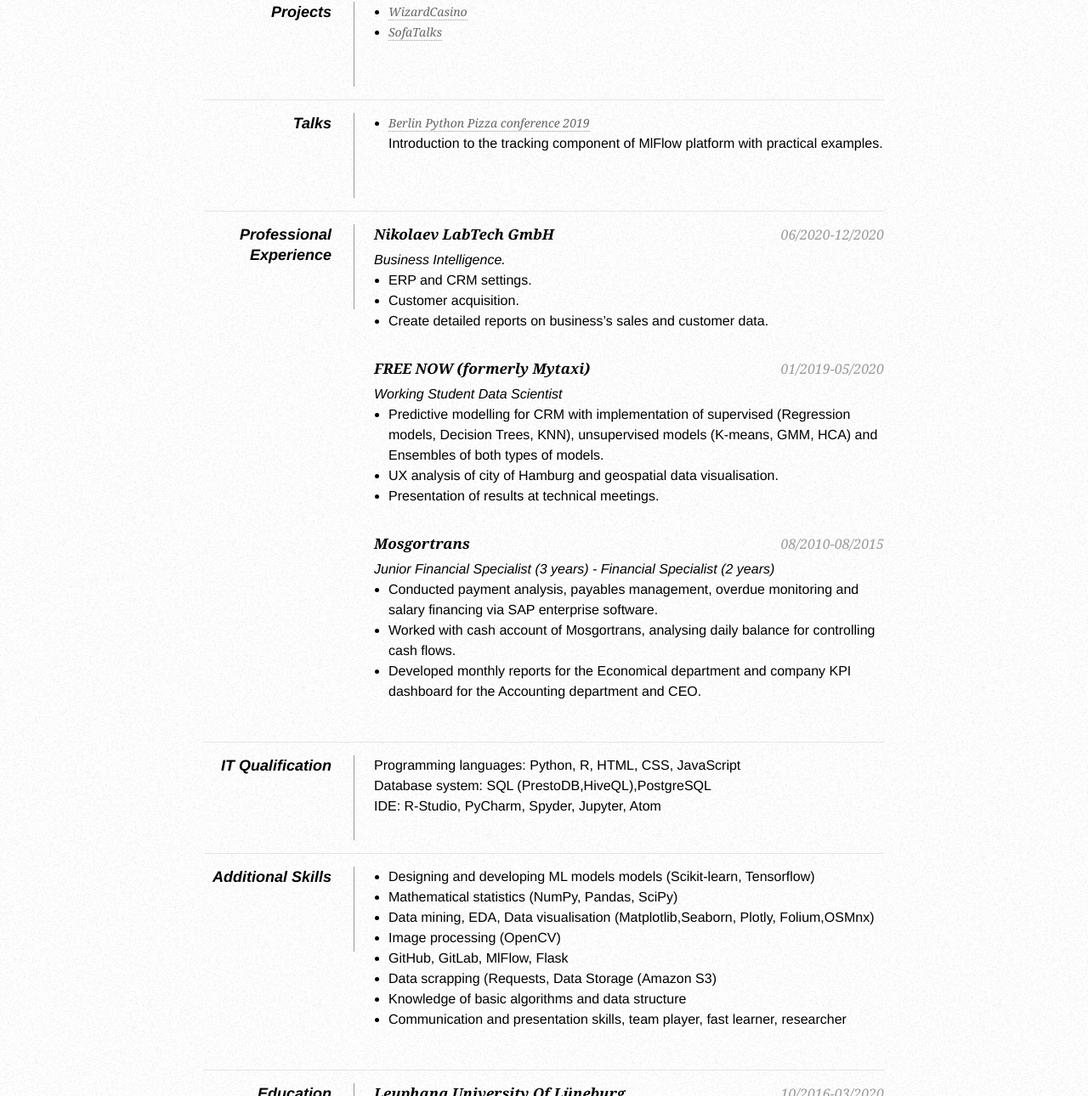
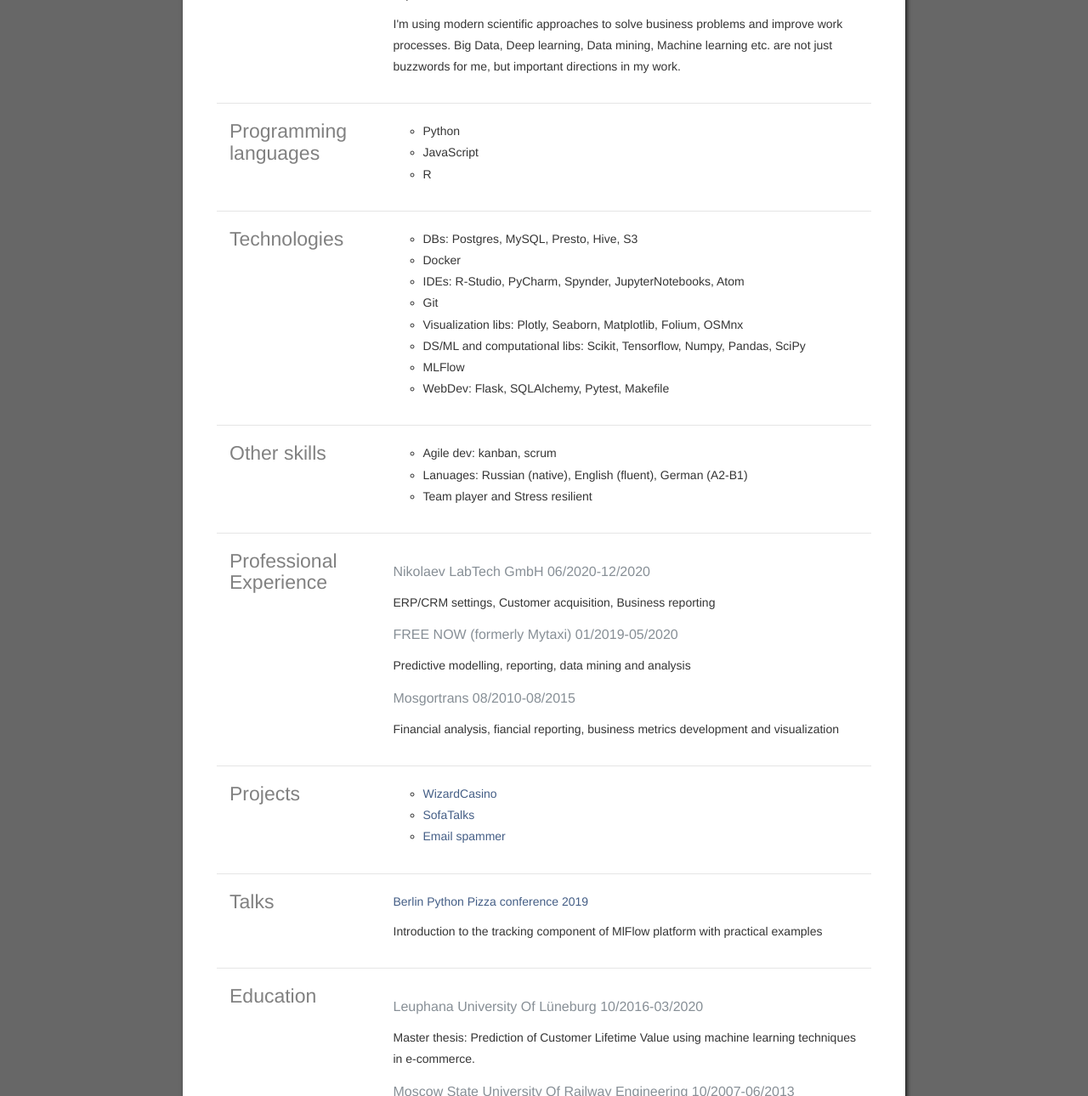
Before and after one commit to NadyZabi/cv_nazabo, a plain HTML site: page index.html in a window 1280 px wide. Shown: the part 460-1750 px from the top of the page at 85% size. Drawn offline with nearby package versions, Linux system fonts and the light colour scheme.

Commit message:
new container style

```diff
--- a/cv.css
+++ b/cv.css
@@ -1,123 +1,145 @@
 body {
   background-color: rgb(103, 103, 103);
 }
-
-* { margin: 0; padding: 0; }
-
-body {
-  font: 16px Helvetica, Sans-Serif;
-  line-height: 24px;
-  background: url(img/noise.jpg);
+.container {
+  -webkit-box-shadow: 2px 2px 5px 0px rgba(0,0,0,0.75);
+  -moz-box-shadow: 2px 2px 5px 0px rgba(0,0,0,0.75);
+  box-shadow: 2px 2px 5px 0px rgba(0,0,0,0.75);
+  margin-top: 20px;
+  margin-bottom: 20px;
+  padding-bottom: 15px;
+  padding-top: 50px;
+  background-color: white;
+}
+@media (max-width: 768px){
+  .container {
+    max-width: 730px;
+  }}
+@media (min-width: 768){
+  .container{
+    width: 850px
+  }}
+@media (min-width: 1200px){
+  .container {
+    max-width: 850px;
+  }}
+.my-img{
+  float:  right;
+  max-width: 150px;
+  height: auto;
+}
+@media (max-width: 600px){
+  .my-img{
+    display: none;
+}}
+.row-header{
+  display: flex;
+  flex-direction: row;
+  margin-right: 40px;
+  margin-left: 40px;
+  border-bottom: 1px solid rgb(229, 229, 229);
+}
+.row-body{
+  margin-right: 40px;
+  margin-left: 40px;
 }
 
+.row {
+  padding-top: 20px;
+  padding-bottom: 20px;
+
+}
+#underlined {
+  border-bottom: 1px solid rgb(229, 229, 229);
+}
+address {
+  float: left;
+  margin-top: 30px;
+  margin-bottom: -20px;
+}
+ul{
+  list-style: none;
+  font-size: 12px;
+  padding: 0px;
+}
+.letter-icon{
+  margin-right: 10px;
+}
+.address-icon{
+  margin-right: 10px;
+}
+.mobile-icon{
+  margin-right: 10px;
+}
+ul .list-inline {
+  font-size: 16px;
+}
+#progress-skills {
+  padding-left: 35px;
+  font-family: "Helvetica Neue", Helvetica, Arial, sans-serif;
+  font-size: 14px;
+  line-height: 1.8;
+  font-weight: 300;
+  color: rgb(53, 53, 53);
+  list-style: circle;
+}
+#list-skills{
+  padding-left: 35px;
+  font-family: "Helvetica Neue", Helvetica, Arial, sans-serif;
+  font-size: 14px;
+  line-height: 1.8;
+  font-weight: 300;
+  color: rgb(53, 53, 53);
+  list-style: circle;
+}
+a {
+  color: rgb(68, 94, 134);
+}
+a:hover{
+  color:rgb(90, 162, 194);
+}
+#projects {
+  color:  rgb(55, 55, 55);
+}
+#projects:hover {
+  color: rgb(11, 113, 144);
+}
+h {
+  font-family: "Times New Roman", Times, serif;
+  font-weight: bold;
+  font-size: 40px;
+}
+h2{
+    color: rgb(129, 129, 129);
+    margin: 0 auto;
+    font-size: 23px;
+}
+h3{
+  font-family: "Helvetica Neue", Helvetica, Arial, sans-serif;
+  font-size: 13px;
+  line-height: 1.2;
+  color: rgb(178, 178, 178);
+  float:right;
+}
+h4{
+  font-family: "Helvetica Neue", Helvetica, Arial, sans-serif;
+  font-weight: 500;
+  font-size: 16px;
+  line-height: 1.2;
+  color: rgb(135, 143, 150);
+  margin: 15px 0px 15px 0px;
+}
+p {
+  font-family: "Helvetica Neue", Helvetica, Arial, sans-serif;
+  font-size: 14px;
+  line-height: 1.8;
+  font-weight: 100;
+  color: rgb(53, 53, 53);
+  margin: 0 0 10px;
+}
 #qualification{
   font-weight: 500;
   color: rgb(158, 158, 158);
   font-size: 17px;
   padding-bottom: 10px
 }
-
-#underlined {
-  border-bottom: 1px solid rgb(229, 229, 229);
-}
-
-.clear {
-  clear: both;
-}
-
-#page-wrap {
-  width: 800px;
-  margin: 40px auto 60px;
-}
-
-#pic {
-  float: right;
-  margin: -30px 0 0 0;
-}
-
-h1 {
-  margin: 0 0 16px 0;
-  padding: 0 0 16px 0;
-  font-size: 42px;
-  font-weight: bold;
-  letter-spacing: -2px;
-  border-bottom: 1px solid #999;
-}
-
-h2 {
-  font-size: 17px;
-  margin: 0 0 6px 0;
-  position: relative;
-  font-family: Georgia, Serif;
-  font-style: italic;
-}
-
-h2 span {
-  position: absolute; bottom: 0;
-  right: 0;
-  font-style: italic;
-  font-family: Georgia, Serif;
-  font-size: 16px;
-  color: #999;
-  font-weight: normal;
-}
-
-p {
-  margin: 0 0 16px 0;
-}
-
-a {
-  color: #999;
-  text-decoration: none;
-  border-bottom: 1px dotted #999;
-  font-size: 20px;
-}
-
-a:hover {
-  border-bottom-style: solid;
-  color: black;
-}
-
-ul {
-  margin: 0 0 32px 17px;
-}
-
-#objective {
-  width: 500px;
-  float: left;
-}
-
-#objective p {
-  font-family: Georgia, Serif;
-  font-style: italic;
-}
-
-#contact i,a{
-  font-family: Georgia, Serif;
-  font-style: italic;
-  color: #666;
-  font-size: 14px;
-}
-
-dt {
-  font-style: italic;
-  font-weight: bold;
-  font-size: 18px;
-  text-align: right;
-  padding: 0 26px 0 0;
-  width: 150px;
-  float: left;
-  height: 100px;
-  border-right: 1px solid #999;
-}
-
-dd {
-  width: 600px;
-  float: right;
-}
-
-dd.clear {
-  float: none;
-  margin: 0;
-  height: 15px;
-}
--- a/index.html
+++ b/index.html
@@ -1,188 +1,143 @@
-<!DOCTYPE html PUBLIC "-//W3C//DTD XHTML 1.0 Strict//EN"
-"http://www.w3.org/TR/xhtml1/DTD/xhtml1-strict.dtd">
-
-<html xmlns="http://www.w3.org/1999/xhtml" xml:lang="en" lang="en">
-
+<!DOCTYPE html>
+<html lang="en">
   <head>
     <meta charset="utf-8">
     <meta http-equiv="X-UA-Compatible" content="IE=edge">
     <meta name="viewport" content="width=device-width, initial-scale=1">
-     <meta http-equiv="Content-Type" content="text/html; charset=utf-8"/>
+    <title>Nadezda Zaborskaia</title>
+    <!-- Bootstrap -->
+    <link rel="stylesheet" href="//maxcdn.bootstrapcdn.com/bootstrap/3.2.0/css/bootstrap.min.css">
+    <link rel="stylesheet" type="text/css" href="cv.css">
+    <link href="//maxcdn.bootstrapcdn.com/font-awesome/4.2.0/css/font-awesome.min.css" rel="stylesheet">
+    <link rel="stylesheet" href="https://cdnjs.cloudflare.com/ajax/libs/font-awesome/4.7.0/css/font-awesome.min.css">
 
-     <title>Nadezhda Zaborskaia</title>
-
-     <link rel="stylesheet" type="text/css" href="cv.css">
-     <link rel="stylesheet" href="https://cdnjs.cloudflare.com/ajax/libs/font-awesome/4.7.0/css/font-awesome.min.css">
-     <link href="//maxcdn.bootstrapcdn.com/font-awesome/4.2.0/css/font-awesome.min.css" rel="stylesheet">
   </head>
-
   <body>
-
-    <div id="page-wrap">
-
-        <img src="img/profile.jpg" alt="Gorgeous I am" id="pic" />
-
-
-
-            <!-- Microformats! -->
-
-            <h1 class="fn">Nadya Zaborskaia</h1>
-            <p id="qualification">Business Intelligence & Data Scientist</p>
-
-
-        <div id="objective">
-            <p>
-                I'm passionate and energetic Data Science enthusiast with over 2+ years of experience
-                with a desire not only to expand my knowledge, but also to share my experiences.
-                I'm using modern scientific approaches to solve business problems and improve work processes.
-                Big Data, Deep learning, Data mining, Machine learning etc. are not just buzzwords for me,
-                but important directions in my work.
-            </p>
-
-             <p id=contact>
-                <span class="fa fa-mobile" aria-hidden="true"></span><i>: +4917630140881</i><br />
-                <span class="fa fa-map-marker" aria-hidden="true"></span><i>: Hamburg, Germany</i><br />
-                <span class="fa fa-envelope-o" aria-hidden="true"></span><a href="mailto:zaborskaiang@gmail.com">: zaborskaiang@gmail.com</a><br />
-            </p>
-
-            <a href="https://github.com/NadyZabi"><i class="fa fa-github fa-lg"></i></a>
-            <a href="https://www.linkedin.com/in/nadezhda-zaborskaia-datascientist/"><i class="fa fa-linkedin fa-lg"></i></a>
-
+    <!--Navigation bar-->
+    <div class="container">
+      <div class="row row-header">
+        <div class="col-md-6 address-col">
+          <h>Nadezda Zaborskaia</h>
+          <p id="qualification">Business Intelligence and Data Scientist</p>
+          <address>
+            <ul>
+              <li><i class="fa fa-envelope-o letter-icon"></i><a href="mailto:zaborskaiang@gmail.com">zaborskaiang@gmail.com</a></li>
+              <li>Hamburg, Germany</li>
+              <li><i class="fa fa-mobile mobile-icon"></i>+4917630140881</li>
+              <li>
+                <ul class="list-inline">
+                  <li><a href="https://github.com/NadyZabi"><i class="fa fa-github"></i></a></li>
+                  <li><a href="https://www.linkedin.com/in/nadezhda-zaborskaia-datascientist/"><i class="fa fa-linkedin"></i></a></li>
+                </ul>
+              </li>
+          </address>
+        </div>
+        <div class="col-md-6">
+          <img class="img-responsive my-img" src="img/profile.jpg"></img>
+        </div>
+      </div>
+      <div class="row-body">
+        <div class="row" id="underlined">
+          <div class="col-sm-3">
+            <h2>About me</h2>
+          </div>
+          <div class="col-sm-9">
+		  <p> I'm a passionate and energetic Data Science enthusiast with over 2+ years of experience with a desire not only to expand my knowledge, but also to share my experiences.</p>
+		<p>I'm using modern scientific approaches to solve business problems and improve work processes. Big Data, Deep learning, Data mining, Machine learning etc. are not just buzzwords for me, but important directions in my work.</p>
+          </div>
+        </div>
+        <div class="row" id="underlined">
+          <div class="col-sm-3">
+            <!--<h2>TODO: skills/tech/tools split </h2>-->
+            <h2>Programming languages</h2>
+          </div>
+          <div class="col-sm-9">
+            <ul id="list-skills">
+              <li>Python</li>
+              <li>JavaScript</li>
+              <li>R</li>
+           </ul>
+          </div>
+        </div>
+        <div class="row" id="underlined">
+          <div class="col-sm-3">
+            <h2>Technologies</h2>
+          </div>
+          <div class="col-sm-9">
+            <ul id="list-skills">
+              <li>DBs: Postgres, MySQL, Presto, Hive, S3</li>
+              <li>Docker</li>
+              <li>IDEs: R-Studio, PyCharm, Spynder, JupyterNotebooks, Atom</li>
+              <li>Git</li>
+              <li>Visualization libs: Plotly, Seaborn, Matplotlib, Folium, OSMnx</li>
+              <li>DS/ML and computational libs: Scikit, Tensorflow, Numpy, Pandas, SciPy</li>
+	      <li>MLFlow</li>
+	      <li>WebDev: Flask, SQLAlchemy, Pytest, Makefile</li>
+           </ul>
+          </div>
+        </div>
+        <div class="row" id="underlined">
+          <div class="col-sm-3">
+            <h2>Other skills</h2>
+          </div>
+          <div class="col-sm-9">
+            <ul id="list-skills">
+              <li>Agile dev: kanban, scrum</li>
+              <li>Lanuages: Russian (native), English (fluent), German (A2-B1)</li>
+	      <li>Team player and Stress resilient</li>
+           </ul>
+          </div>
+        </div>
+        <div class="row" id="underlined">
+          <div class="col-sm-3">
+            <h2>Professional Experience</h2>
+          </div>
+          <div class="col-sm-9">
+            <h4>Nikolaev LabTech GmbH <span> 06/2020-12/2020 </span></h4>
+            <p>ERP/CRM settings, Customer acquisition, Business reporting</p>
+            <h4>FREE NOW (formerly Mytaxi)<span> 01/2019-05/2020 </span></h4>
+            <p>Predictive modelling, reporting, data mining and analysis</p>
+            <h4>Mosgortrans<span> 08/2010-08/2015</span></h4>
+            <p>Financial analysis, fiancial reporting, business metrics development and visualization</p>
+          </div>
+        </div>
+        <div class="row" id="underlined">
+          <div class="col-sm-3">
+            <h2>Projects</h2>
+          </div>
+          <div class="col-sm-9">
+            <ul id="list-skills">
+	      <li><a href="https://github.com/NadyZabi/WizardCasino">WizardCasino</a></li>
+    	      <li><a href="https://www.sofatalks.club">SofaTalks</a></li>
+	      <li><a href="github">Email spammer</a></li>
+	    </ul>
+          </div>
+        </div>
+        <div class="row" id="underlined">
+          <div class="col-sm-3">
+            <h2>Talks</h2>
+          </div>
+          <div class="col-sm-9">
+		<p><a href="https://night.berlin.python.pizza/?ref=python.pizza">Berlin Python Pizza conference 2019</a><p>Introduction to the tracking component of MlFlow platform with practical examples</p>
+          </div>
+        </div>
+        <div class="row" id="underlined">
+          <div class="col-sm-3">
+            <h2>Education</h2>
+          </div>
+          <div class="col-sm-9">
+            <h4>Leuphana University Of Lüneburg <span> 10/2016-03/2020</span></h4>
+            <p>Master thesis: Prediction of Customer Lifetime Value using machine learning techniques in e-commerce.</p>
+            <h4>Moscow State University Of Railway Engineering <span> 10/2007-06/2013</span></h4>
+            <p>Diplom: Analysis of financial and economic activities in Mosgortrans company.</p>
+          </div>
+        </div>
+        <h3>Copyright 2019-present Nadezda Zaborskaia</h3>
+      </div>
     </div>
 
-        <div class="clear"></div>
-
-        <div class="row" id="underlined"> </div>
-        <dl>
-            <dd class="clear"></dd>
-
-            <dt>Projects</dt>
-            <dd>
-                <ul>
-                  <li><a href="https://github.com/NadyZabi/WizardCasino">WizardCasino</a></li>
-                  <li><a href="https://www.sofatalks.club">SofaTalks</a></li>
-
-                </ul>
-            </dd>
-
-            <dd class="clear"></dd>
-
-            <div class="row" id="underlined"> </div>
-
-            <dd class="clear"></dd>
-
-            <dt>Talks</dt>
-            <dd>
-              <ul>
-                <li><a href="https://night.berlin.python.pizza/?ref=python.pizza">Berlin Python Pizza conference 2019</a></li>
-                <p>Introduction to the tracking component of MlFlow platform with practical examples.</p>
-              </ul>
-            </dd>
-
-            <dd class="clear"></dd>
-
-            <div class="row" id="underlined"> </div>
-
-            <dd class="clear"></dd>
-
-
-            <dt>Professional Experience</dt>
-            <dd>
-                <h2>Nikolaev LabTech GmbH <span> 06/2020-12/2020</span></h2>
-                <i>Business Intelligence.</i>
-                <ul>
-                    <li>ERP and CRM settings.</li>
-                    <li>Customer acquisition.</li>
-                    <li>Create detailed reports on business’s sales and customer data.</li>
-                </ul>
-
-                <h2>FREE NOW (formerly Mytaxi)<span>01/2019-05/2020</span></h2>
-                <i>Working Student Data Scientist</i>
-                <ul>
-                    <li>Predictive modelling for CRM with implementation of supervised (Regression models,
-                      Decision Trees, KNN), unsupervised models (K-means, GMM, HCA) and Ensembles of both
-                      types of models.</li>
-                    <li>UX analysis of city of Hamburg and geospatial data visualisation.</li>
-                    <li>Presentation of results at technical meetings.</li>
-                </ul>
-
-                <h2>Mosgortrans<span>08/2010-08/2015</span></h2>
-                <i>Junior Financial Specialist (3 years) - Financial Specialist (2 years)</i>
-                <ul>
-                    <li>Conducted payment analysis, payables management, overdue monitoring
-                      and salary financing via SAP enterprise software.</li>
-                    <li>Worked with cash account of Mosgortrans, analysing daily balance
-                      for controlling cash flows.</li>
-                    <li>Developed monthly reports for the Economical department and company
-                      KPI dashboard for the Accounting department and CEO.</li>
-                </ul>
-            </dd>
-
-            <dd class="clear"></dd>
-
-            <div class="row" id="underlined"> </div>
-
-            <dd class="clear"></dd>
-
-            <dt>IT Qualification</dt>
-            <dd>
-                <p>Programming languages: Python, R, HTML, CSS, JavaScript <br/>
-                   Database system: SQL (PrestoDB,HiveQL),PostgreSQL <br/>
-                   IDE: R-Studio, PyCharm, Spyder, Jupyter, Atom <br/></p>
-            </dd>
-
-            <dd class="clear"></dd>
-
-            <div class="row" id="underlined"> </div>
-
-            <dd class="clear"></dd>
-
-            <dt>Additional Skills</dt>
-            <dd>
-              <ul>
-                  <li>Designing and developing ML models models (Scikit-learn, Tensorflow)</li>
-                  <li>Mathematical statistics (NumPy, Pandas, SciPy)</li>
-                  <li>Data mining, EDA, Data visualisation (Matplotlib,Seaborn, Plotly, Folium,OSMnx)</li>
-                  <li>Image processing (OpenCV)</li>
-                  <li>GitHub, GitLab, MlFlow, Flask</li>
-                  <li>Data scrapping (Requests, Data Storage (Amazon S3)</li>
-                  <li>Knowledge of basic algorithms and data structure</li>
-                  <li>Communication and presentation skills, team player, fast learner, researcher</li>
-              </ul>
-            </dd>
-
-            <dd class="clear"></dd>
-
-            <div class="row" id="underlined"> </div>
-
-            <dd class="clear"></dd>
-
-            <dt>Education</dt>
-            <dd>
-                <h2>Leuphana University Of Lüneburg <span> 10/2016-03/2020</span></h2>
-                <p>Master thesis: Prediction of Customer Lifetime Value using machine learning techniques in e-commerce.</p>
-            </dd>
-            <dd>
-                <h2>Moscow State University Of Railway Engineering <span> 10/2007-06/2013</span></h2>
-                <p>Diplom: Analysis of financial and economic activities in Mosgortrans company.</p>
-            </dd>
-
-            <dd class="clear"></dd>
-
-            <div class="row" id="underlined"> </div>
-
-            <dd class="clear"></dd>
-
-            <dt>References</dt>
-            <dd>Available on request</dd>
-
-            <dd class="clear"></dd>
-        </dl>
-
-        <div class="clear"></div>
-
-    </div>
-
+    <!--/.conatiner-middle-->
+    <script src="//code.jquery.com/jquery-2.1.1.min.js"></script>
+    <script src="//maxcdn.bootstrapcdn.com/bootstrap/3.2.0/js/bootstrap.min.js"></script>
   </body>
-
 </html>
```
Also changed, not shown: 1 other file. Lines whose indentation alone changed are shown as unchanged.
